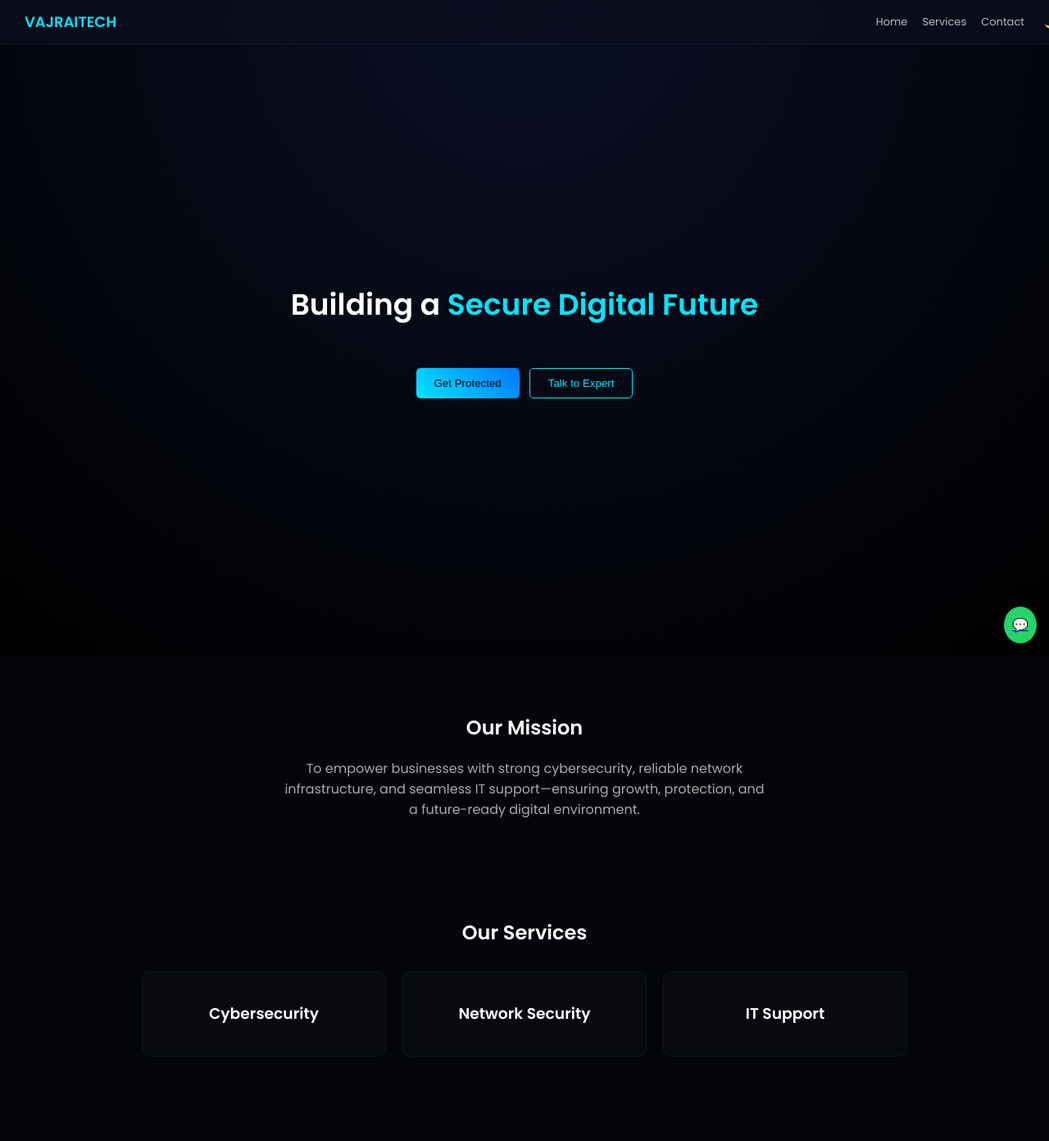
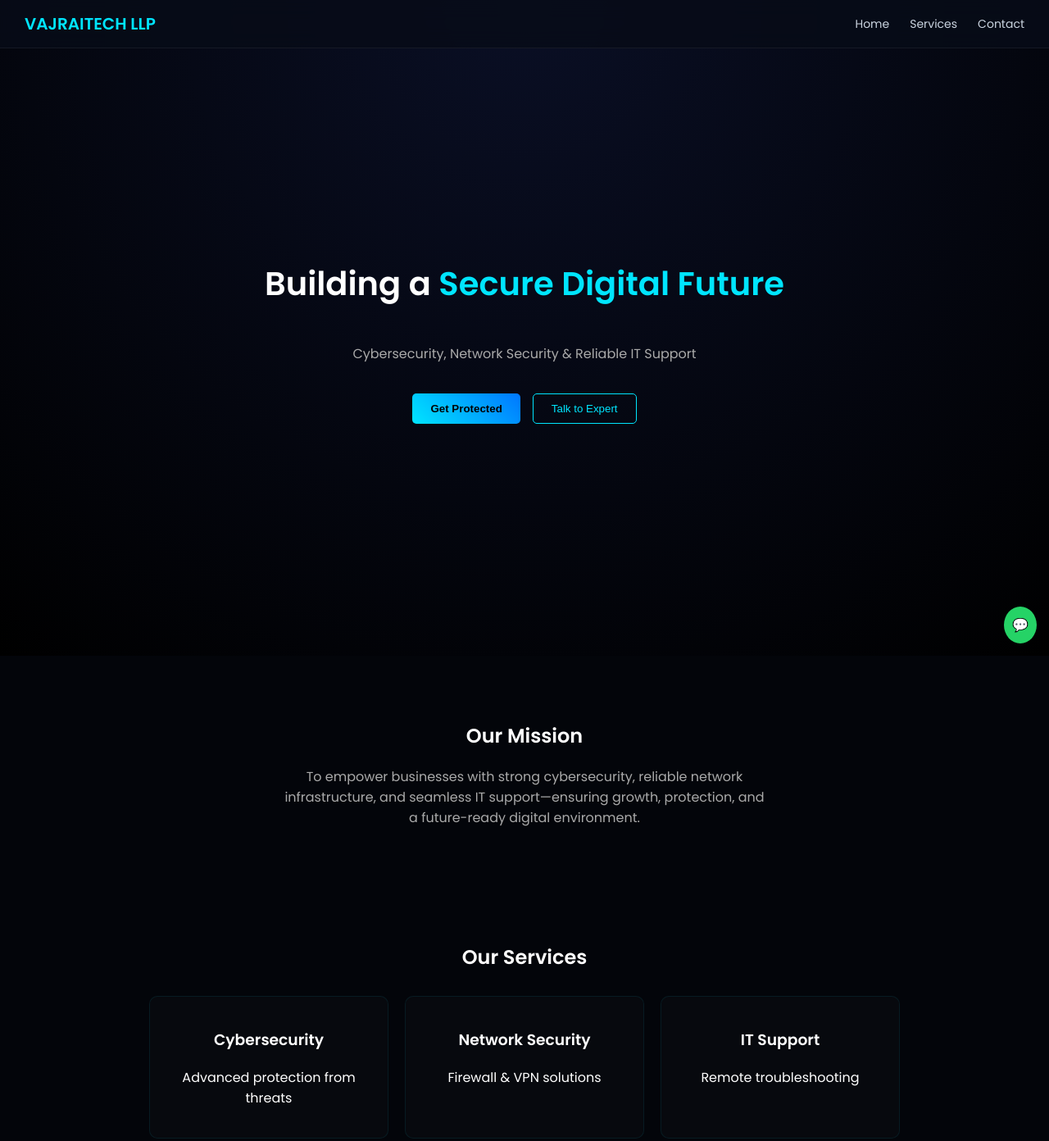
Before and after one commit to nishant9066/nish32, a plain HTML site: page index.html in a window 1280 px wide. Shown: the top 1392 px of the page at 82% size. Drawn offline with Linux system fonts and the light colour scheme.

Commit message:
Update index.html

```diff
--- a/index.html
+++ b/index.html
@@ -8,67 +8,49 @@
 <link href="https://fonts.googleapis.com/css2?family=Poppins:wght@300;400;600&display=swap" rel="stylesheet">
 
 <style>
-:root {
-    --bg: #03050a;
-    --text: #ffffff;
-    --card: rgba(255,255,255,0.02);
-    --border: rgba(0,229,255,0.08);
-}
-
 body {
     margin: 0;
     font-family: 'Poppins', sans-serif;
-    background: var(--bg);
-    color: var(--text);
-    transition: 0.3s;
+    background: #03050a;
+    color: #fff;
 }
 
-/* HEADER PERFECTED */
+/* HEADER */
 header {
     position: fixed;
+    top: 0;
     width: 100%;
-    top: 0;
-    padding: 10px 30px;
+    padding: 14px 30px;
     display: flex;
     justify-content: space-between;
     align-items: center;
-    backdrop-filter: blur(10px);
-    background: rgba(10, 15, 30, 0.7);
-    border-bottom: 1px solid var(--border);
+    background: rgba(8,12,24,0.85);
+    backdrop-filter: blur(12px);
+    border-bottom: 1px solid rgba(255,255,255,0.06);
+    box-sizing: border-box;
     z-index: 1000;
 }
 
-/* LOGO */
 .logo {
-    font-size: 18px;
+    font-size: 20px;
     font-weight: 600;
     color: #00e5ff;
 }
 
-/* NAV FIX */
 nav {
     display: flex;
-    align-items: center;
-    gap: 18px;
-    margin-right: 10px; /* brings everything slightly inward */
+    gap: 25px;
 }
 
 nav a {
-    color: #bbb;
     text-decoration: none;
-    font-size: 13px;
-    white-space: nowrap;
+    color: #cbd5e1;
+    font-size: 14px;
+    transition: 0.3s;
 }
 
 nav a:hover {
     color: #00e5ff;
-}
-
-/* THEME BUTTON */
-.theme-btn {
-    cursor: pointer;
-    font-size: 16px;
-    padding: 4px 6px;
 }
 
 /* HERO */
@@ -84,28 +66,39 @@ nav a:hover {
 }
 
 .hero h1 {
-    font-size: 36px;
+    font-size: 40px;
+    max-width: 700px;
+    animation: fadeUp 1s ease;
 }
 
 .highlight {
     color: #00e5ff;
 }
 
+.hero p {
+    margin-top: 10px;
+    color: #aaa;
+    max-width: 500px;
+    animation: fadeUp 1.3s ease;
+}
+
 /* BUTTONS */
 .cta {
     margin-top: 20px;
     display: flex;
-    gap: 12px;
+    gap: 15px;
+    flex-wrap: wrap;
+    justify-content: center;
 }
 
-.btn-primary, .btn-secondary {
+.btn {
     padding: 10px 22px;
     border-radius: 5px;
     cursor: pointer;
     transition: 0.15s;
 }
 
-.btn-primary:active, .btn-secondary:active {
+.btn:active {
     transform: scale(0.95);
 }
 
@@ -113,6 +106,7 @@ nav a:hover {
     background: linear-gradient(45deg, #00e5ff, #0077ff);
     border: none;
     color: black;
+    font-weight: 600;
 }
 
 .btn-secondary {
@@ -123,8 +117,15 @@ nav a:hover {
 
 /* SECTION */
 .section {
-    padding: 50px 15px;
+    padding: 60px 20px;
     text-align: center;
+}
+
+/* MISSION */
+.mission p {
+    max-width: 600px;
+    margin: auto;
+    color: #aaa;
 }
 
 /* SERVICES */
@@ -135,25 +136,18 @@ nav a:hover {
 }
 
 .card {
-    background: var(--card);
-    border: 1px solid var(--border);
+    background: rgba(255,255,255,0.02);
+    border: 1px solid rgba(0,229,255,0.08);
     margin: 10px;
-    padding: 18px;
-    width: 90%;
-    max-width: 260px;
+    padding: 20px;
+    width: 250px;
     border-radius: 10px;
+    transition: 0.3s;
 }
 
-/* MISSION SECTION */
-.mission {
-    padding: 50px 20px;
-    text-align: center;
-}
-
-.mission p {
-    max-width: 600px;
-    margin: auto;
-    color: #aaa;
+.card:hover {
+    transform: translateY(-5px);
+    border-color: #00e5ff;
 }
 
 /* FORM */
@@ -169,6 +163,7 @@ input, textarea {
     background: #0b1224;
     border: 1px solid #1e293b;
     color: white;
+    border-radius: 4px;
 }
 
 .submit-btn {
@@ -177,21 +172,32 @@ input, textarea {
     background: linear-gradient(45deg, #00e5ff, #0077ff);
     border: none;
     cursor: pointer;
+    font-weight: 600;
+}
+
+.submit-btn:active {
+    transform: scale(0.95);
 }
 
 /* LOCATION */
 .location {
     padding: 25px 10px;
     text-align: center;
-    border-top: 1px solid var(--border);
+    border-top: 1px solid rgba(0,229,255,0.08);
+}
+
+.location p {
+    margin: 3px 0;
+    color: #bbb;
 }
 
 /* FOOTER */
 footer {
-    padding: 10px;
+    padding: 12px;
     text-align: center;
-    font-size: 11px;
-    color: #666;
+    font-size: 12px;
+    color: #777;
+    border-top: 1px solid rgba(255,255,255,0.05);
 }
 
 /* WHATSAPP */
@@ -202,6 +208,34 @@ footer {
     background: #25D366;
     padding: 10px;
     border-radius: 50%;
+    text-decoration: none;
+}
+
+/* ANIMATION */
+@keyframes fadeUp {
+    from {
+        opacity: 0;
+        transform: translateY(20px);
+    }
+    to {
+        opacity: 1;
+        transform: translateY(0);
+    }
+}
+
+/* RESPONSIVE */
+@media (max-width: 768px) {
+    .hero h1 {
+        font-size: 30px;
+    }
+
+    nav {
+        gap: 12px;
+    }
+
+    nav a {
+        font-size: 12px;
+    }
 }
 </style>
 </head>
@@ -209,27 +243,25 @@ footer {
 <body>
 
 <header>
-    <div class="logo">VAJRAITECH</div>
-
+    <div class="logo">VAJRAITECH LLP</div>
     <nav>
         <a href="#">Home</a>
         <a href="#services">Services</a>
         <a href="#contact">Contact</a>
-        <span class="theme-btn" onclick="toggleTheme()">🌙</span>
     </nav>
 </header>
 
 <section class="hero">
     <h1>Building a <span class="highlight">Secure Digital Future</span></h1>
+    <p>Cybersecurity, Network Security & Reliable IT Support</p>
 
     <div class="cta">
-        <button class="btn-primary">Get Protected</button>
-        <button class="btn-secondary">Talk to Expert</button>
+        <button class="btn btn-primary">Get Protected</button>
+        <button class="btn btn-secondary">Talk to Expert</button>
     </div>
 </section>
 
-<!-- MISSION -->
-<section class="mission">
+<section class="section mission">
     <h2>Our Mission</h2>
     <p>
         To empower businesses with strong cybersecurity, reliable network infrastructure,
@@ -241,9 +273,9 @@ footer {
     <h2>Our Services</h2>
 
     <div class="services">
-        <div class="card"><h3>Cybersecurity</h3></div>
-        <div class="card"><h3>Network Security</h3></div>
-        <div class="card"><h3>IT Support</h3></div>
+        <div class="card"><h3>Cybersecurity</h3><p>Advanced protection from threats</p></div>
+        <div class="card"><h3>Network Security</h3><p>Firewall & VPN solutions</p></div>
+        <div class="card"><h3>IT Support</h3><p>Remote troubleshooting</p></div>
     </div>
 </section>
 
@@ -254,6 +286,7 @@ footer {
         <input type="text" name="name" placeholder="Name" required>
         <input type="email" name="email" placeholder="Email" required>
         <textarea name="message" placeholder="Requirement"></textarea>
+
         <button class="submit-btn">Request Consultation</button>
     </form>
 
@@ -271,24 +304,5 @@ footer {
     © 2026 VAJRAITECH LLP. All Rights Reserved.
 </footer>
 
-<script>
-let mode = 0;
-
-function toggleTheme() {
-    mode = (mode + 1) % 3;
-
-    if (mode === 0) {
-        document.documentElement.style.setProperty('--bg', '#03050a');
-        document.documentElement.style.setProperty('--text', '#ffffff');
-    } else if (mode === 1) {
-        document.documentElement.style.setProperty('--bg', '#ffffff');
-        document.documentElement.style.setProperty('--text', '#000000');
-    } else {
-        document.documentElement.style.setProperty('--bg', '#1f2937');
-        document.documentElement.style.setProperty('--text', '#e5e7eb');
-    }
-}
-</script>
-
 </body>
 </html>
```
